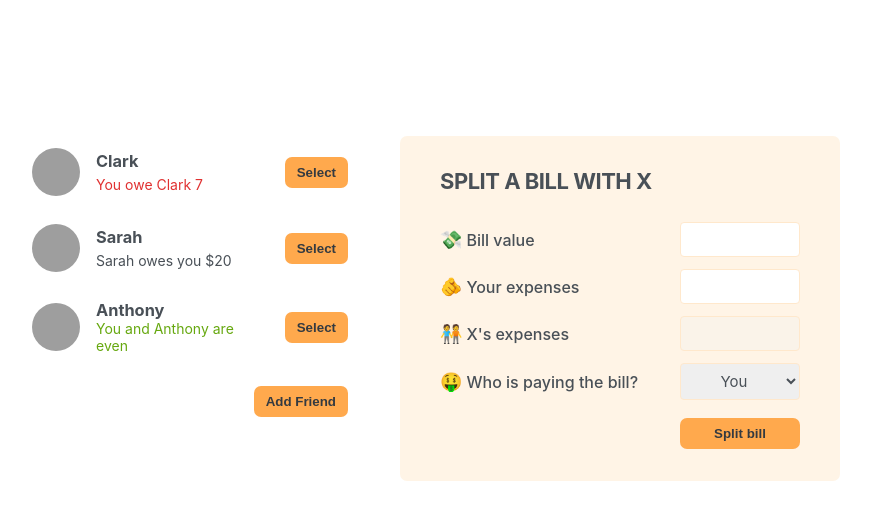
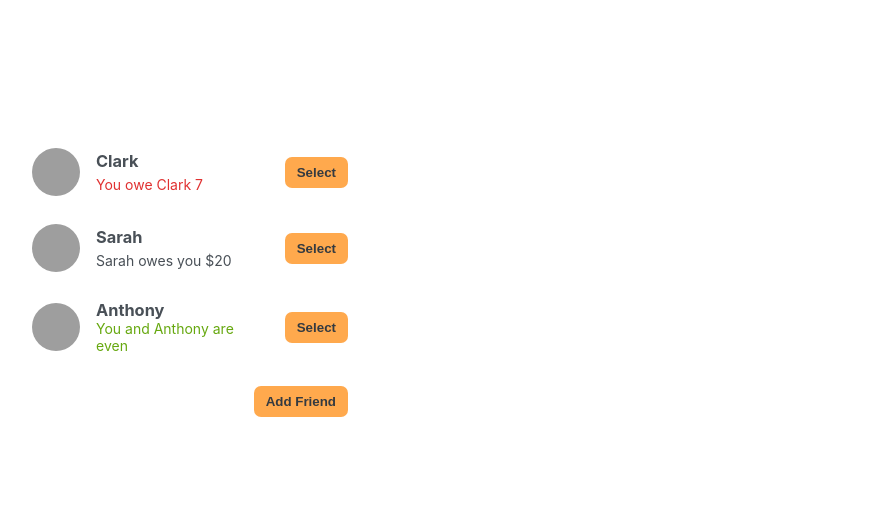
Before and after one commit to Julie-Lam/eat-n-split, a React (Create React App) app: page / in a window 1280 px wide. Shown: the top 520 px of the page, without its empty margins (210-1081 px from the left). Built offline with nearby package versions, Linux system fonts and the light colour scheme; grey boxes are pictures that could not be loaded.

Commit message:
implement select a friend

```diff
--- a/src/App.js
+++ b/src/App.js
@@ -31,13 +31,18 @@ function Button({ children, handleOnClick }) {
 
 export default function App() {
   const [friendList, setFriendList] = useState(initialFriends);
+  const [formAddFriendIsOpen, setFormAddFriendIsOpen] = useState(false);
 
-  // const [friendList, setFriendList] = useState([]);
-  const [formAddFriendIsOpen, setFormAddFriendIsOpen] = useState(false);
+  const [selectedFriend, setSelectedFriend] = useState(null);
+
   return (
     <div className="app">
       <div className="sidebar">
-        <FriendsList friendList={friendList} />
+        <FriendsList
+          friendList={friendList}
+          handleSetSelectedFriend={setSelectedFriend}
+          selectedFriend={selectedFriend}
+        />
         {formAddFriendIsOpen && (
           <FormAddFriend
             handleAddFriend={setFriendList}
@@ -50,26 +55,32 @@ export default function App() {
         </Button>
       </div>
 
-      <FormSplitBill />
+      {selectedFriend && <FormSplitBill friend={selectedFriend} />}
     </div>
   );
 }
 
-function FriendsList({ friendList }) {
+function FriendsList({ friendList, handleSetSelectedFriend, selectedFriend }) {
   const friends = friendList;
 
   return (
     <ul>
       {friends.map((f) => (
-        <Friend friend={f} key={f.id} />
+        <Friend
+          friend={f}
+          key={f.id}
+          handleSetSelectedFriend={handleSetSelectedFriend}
+          selectedFriend={selectedFriend}
+        />
       ))}
     </ul>
   );
 }
 
-function Friend({ friend }) {
+function Friend({ friend, handleSetSelectedFriend, selectedFriend }) {
+  const isSelected = selectedFriend != null && selectedFriend.id === friend.id;
   return (
-    <li>
+    <li className={isSelected ? "selected" : null}>
       <img src={friend.imageURL} alt={friend.name} />
       <h3>{friend.name}</h3>
 
@@ -86,7 +97,9 @@ function Friend({ friend }) {
           {friend.name} owes you ${friend.balance}
         </p>
       ) : null}
-      <Button>Select</Button>
+      <Button handleOnClick={() => handleSetSelectedFriend(friend)}>
+        Select
+      </Button>
     </li>
   );
 }
@@ -147,10 +160,10 @@ function FormAddFriend({ handleAddFriend, handleToggleDisplayAddFriendForm }) {
   );
 }
 
-function FormSplitBill() {
+function FormSplitBill({ friend }) {
   return (
     <form className="form-split-bill">
-      <h2>Split a bill with x</h2>
+      <h2>Split a bill with {friend.name}</h2>
 
       <label>💸Bill value</label>
       <input type="text"></input>
@@ -158,13 +171,13 @@ function FormSplitBill() {
       <label>🫵Your expenses</label>
       <input type="text"></input>
 
-      <label>🧑‍🤝‍🧑X's expenses</label>
+      <label>🧑‍🤝‍🧑{friend.name}'s expenses</label>
       <input type="text" disabled></input>
 
       <label>🤑Who is paying the bill?</label>
       <select>
         <option value="user">You</option>
-        <option value="friend">X</option>
+        <option value="friend">{friend.name}</option>
       </select>
 
       <Button>Split bill</Button>
```
